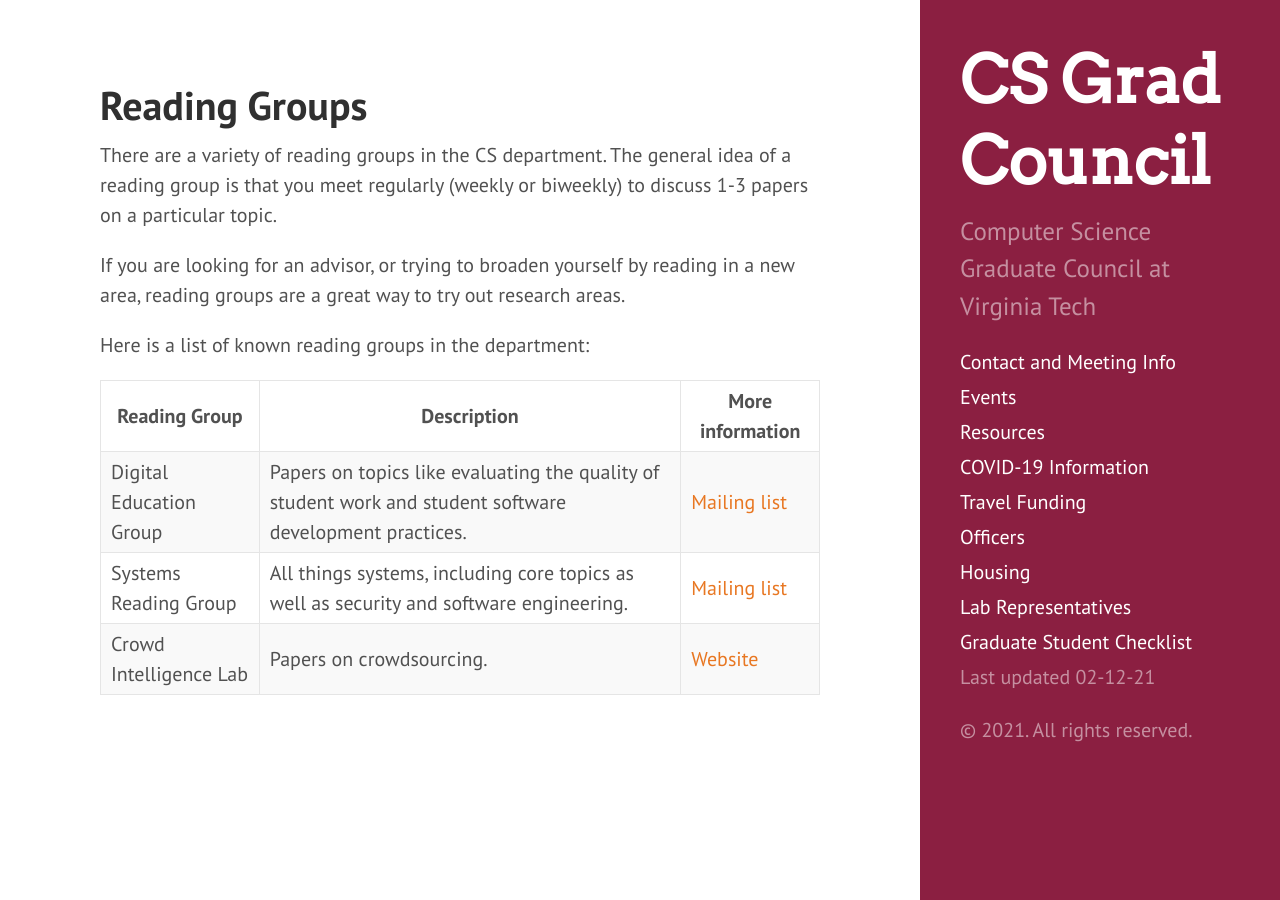
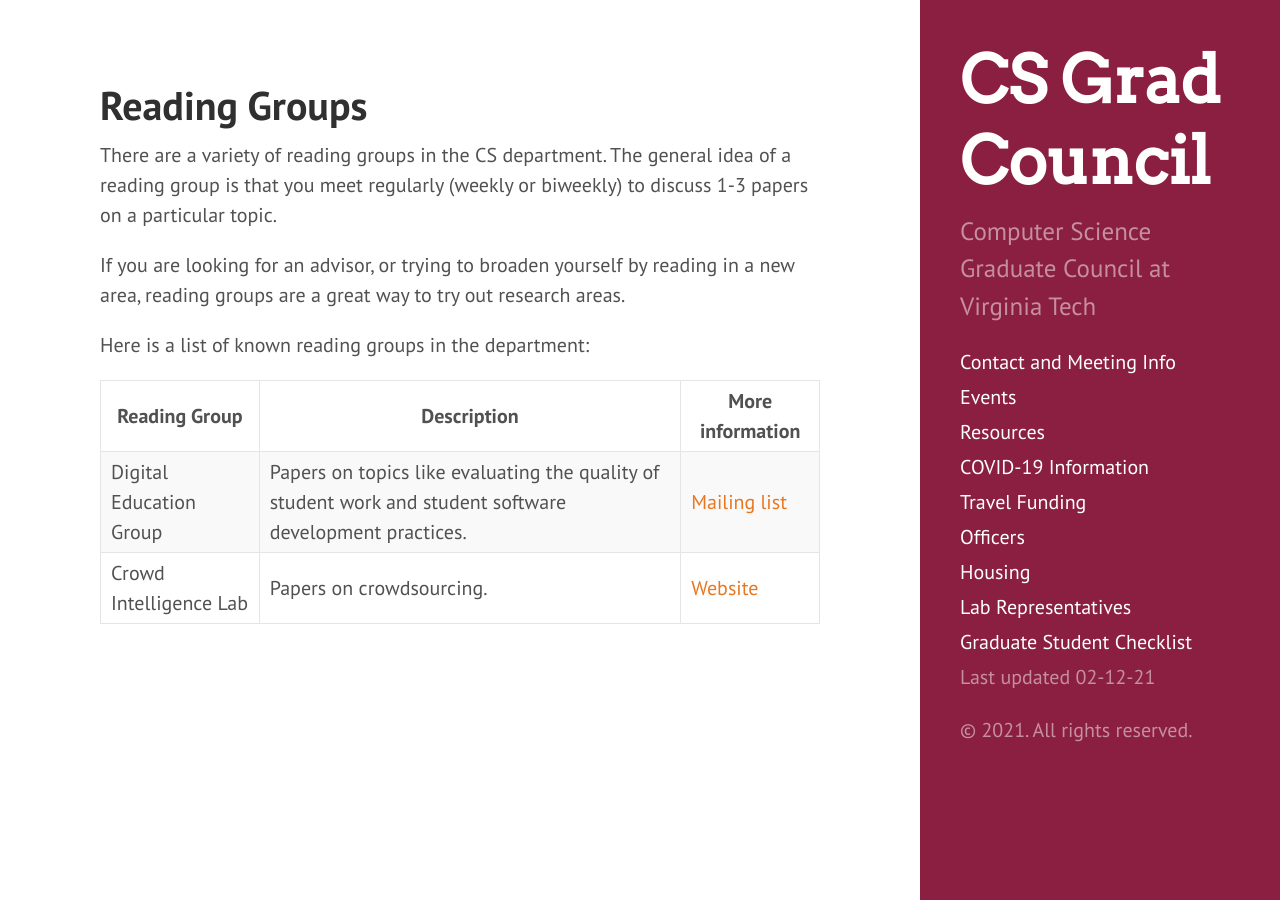
Before and after one commit to CSGraduateCouncil-VirginiaTech/csgc-website, a Jekyll site: the page built from reading-groups.md, in a window 1280 px wide. Built offline with Jekyll 4.4.1, drawn with Linux system fonts in a browser that asks for light colours.

Commit message:
Removed the Systems Reading Group
Removed the Systems Reading Group

```diff
--- a/reading-groups.md
+++ b/reading-groups.md
@@ -14,5 +14,4 @@
 | Reading Group               | Description                                                                                              | More information |
 |-----------------------------|----------------------------------------------------------------------------------------------------------|------------------|
 | Digital Education Group     | Papers on topics like evaluating the quality of student work and student software development practices. | [Mailing list](https://groups.google.com/forum/#!forum/digital-education-research-at-vt) |
-| Systems Reading Group       | All things systems, including core topics as well as security and software engineering.                  | [Mailing list](https://mailman.cs.vt.edu/mailman/listinfo/sysreading) |
 | Crowd Intelligence Lab      | Papers on crowdsourcing.                                                                                 | [Website](http://crowd.cs.vt.edu/reading-group/) |
```
